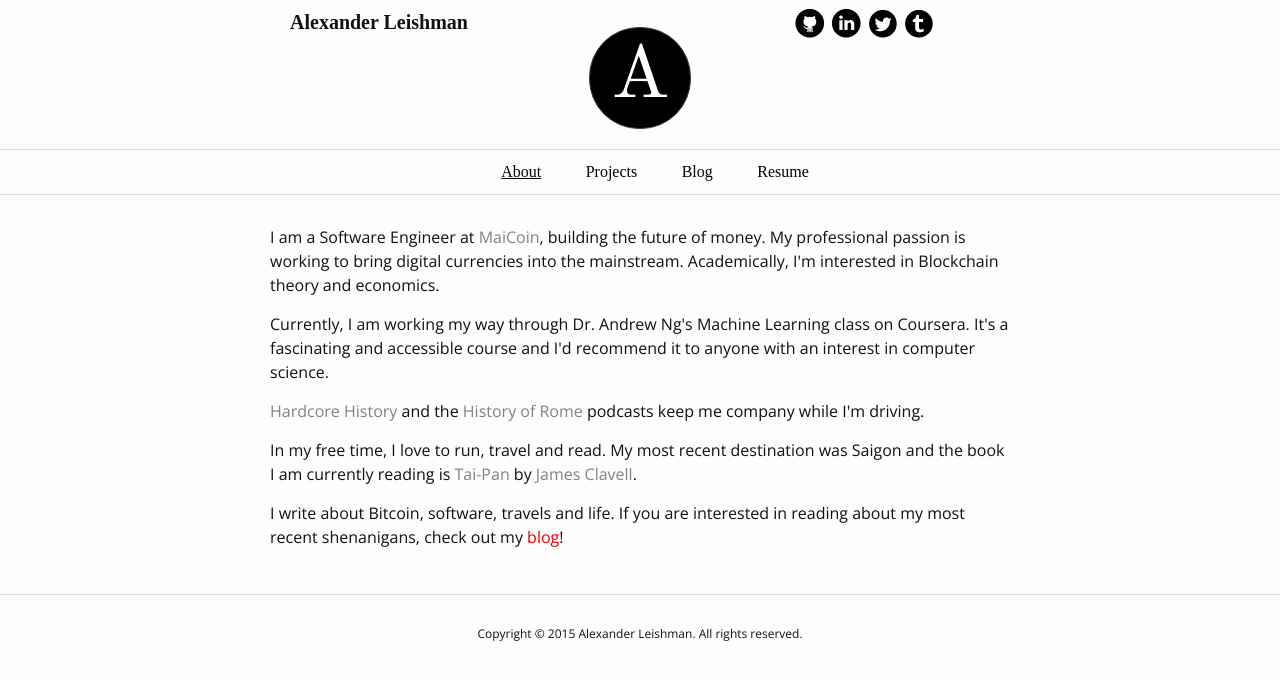
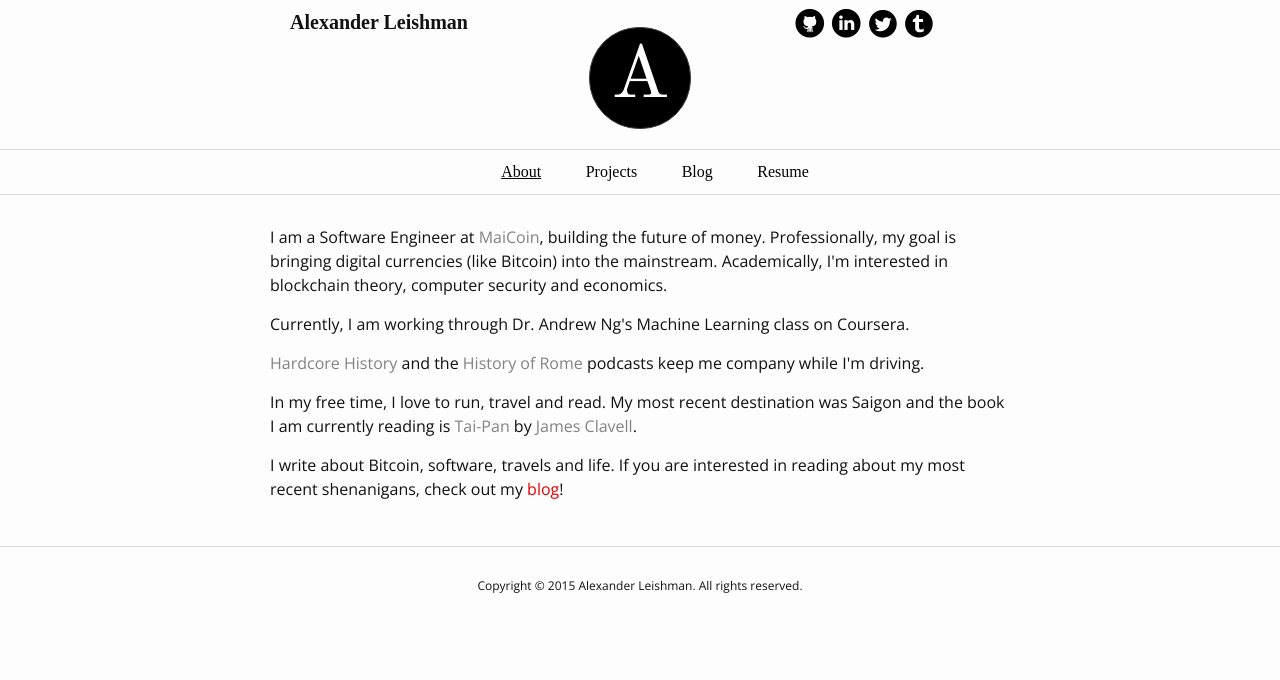
Before and after one commit to leishman/leishman.github.io, a Jekyll site: the page built from index.html, in a window 1280 px wide. Shown: the top 680 px of the page. Built offline with Jekyll 4.4.1, drawn with Linux system fonts in a browser that asks for light colours.

Commit message:
update styling and wording on front page

```diff
--- a/index.html
+++ b/index.html
@@ -5,10 +5,10 @@
 
 <div class="home">
     <p>
-       I am a Software Engineer at <a href="https://maicoin.com">MaiCoin</a>, building the future of money. My professional passion is working to bring digital currencies into the mainstream. Academically, I'm interested in Blockchain theory and economics.
+       I am a Software Engineer at <a href="https://maicoin.com">MaiCoin</a>, building the future of money. Professionally, my goal is bringing digital currencies (like Bitcoin) into the mainstream. Academically, I'm interested in blockchain theory, computer security and economics.
      </p>
 
-     <p>Currently, I am working my way through Dr. Andrew Ng's Machine Learning class on Coursera. It's a fascinating and accessible course and I'd recommend it to anyone with an interest in computer science.</p>
+     <p>Currently, I am working through Dr. Andrew Ng's Machine Learning class on Coursera.</p>
 
      <p><a href="http://www.dancarlin.com/hardcore-history-series/" target="_newtab">Hardcore History</a> and the <a href="http://thehistoryofrome.typepad.com/" target="_newtab">History of Rome</a> podcasts keep me company while I'm driving.</p>
 
@@ -16,6 +16,6 @@
 
     <p>
        I write about Bitcoin, software, travels and life. If you are interested in reading about my most recent shenanigans, check out my <a href="{{site.url}}/posts" class="pop">blog</a>!
-     </p>
+    </p>
 
 </div>
```
